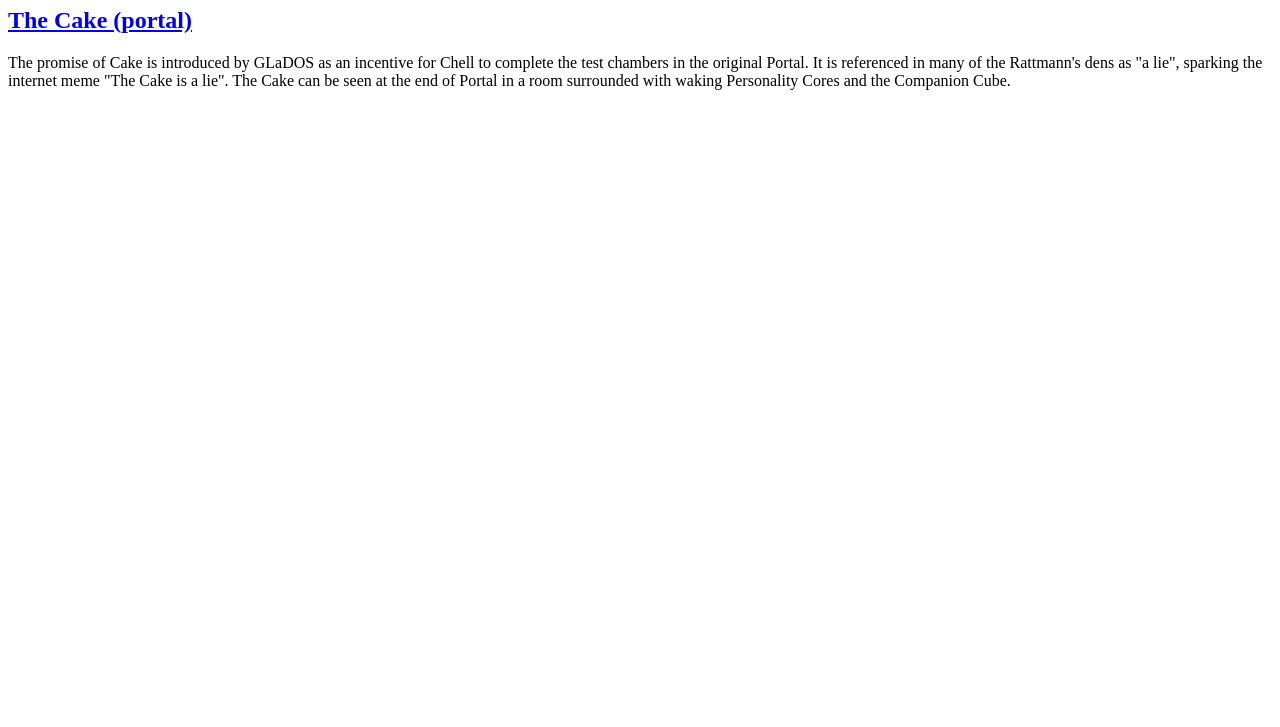
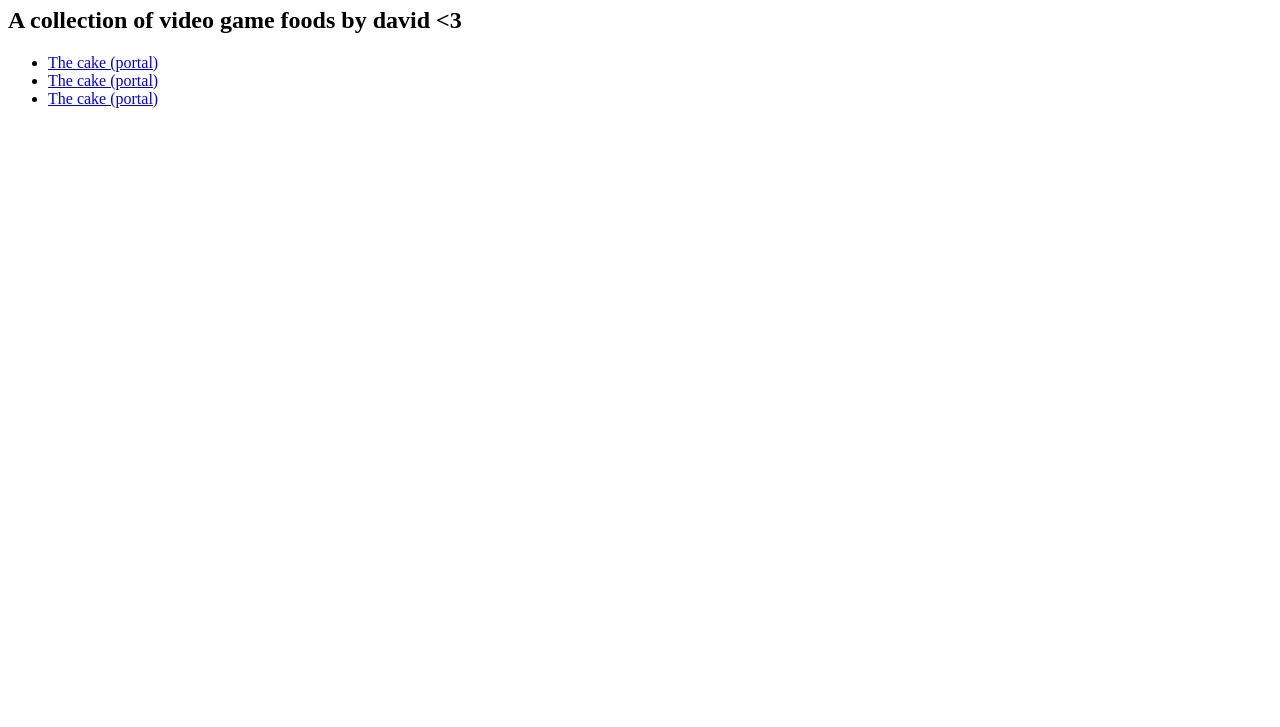
Before and after one commit to davidaleksejevs/odin-recepies, a plain HTML site: page index.html in a window 1280 px wide. Shown: the part 73-800 px from the top of the page. Drawn offline with Linux system fonts and the light colour scheme.

Commit message:
Added a UL list of links for recipes, and a random file appeard called vscode

```diff
--- a/index.html
+++ b/index.html
@@ -8,15 +8,18 @@
   </head>
   <body>
     <h1>Odin recipes</h1>
-    <a href="/recipes/TheCake.html">
-        <h2>The Cake (portal)</h2>
-    </a>
-    <p>
+    <h2>A collection of video game foods by david <3</h2>
+    <ul>
+        <li><a href="/recipes/TheCake.html">The cake (portal)</a></li>
+        <li><a href="/recipes/TheCake.html">The cake (portal)</a></li>
+        <li><a href="/recipes/TheCake.html">The cake (portal)</a></li>
+    </ul>
+    <!-- <p>
       The promise of Cake is introduced by GLaDOS as an incentive for Chell to
       complete the test chambers in the original Portal. It is referenced in
       many of the Rattmann's dens as "a lie", sparking the internet meme "The
       Cake is a lie". The Cake can be seen at the end of Portal in a room
       surrounded with waking Personality Cores and the Companion Cube.
-    </p>
+    </p> -->
   </body>
 </html>
```
